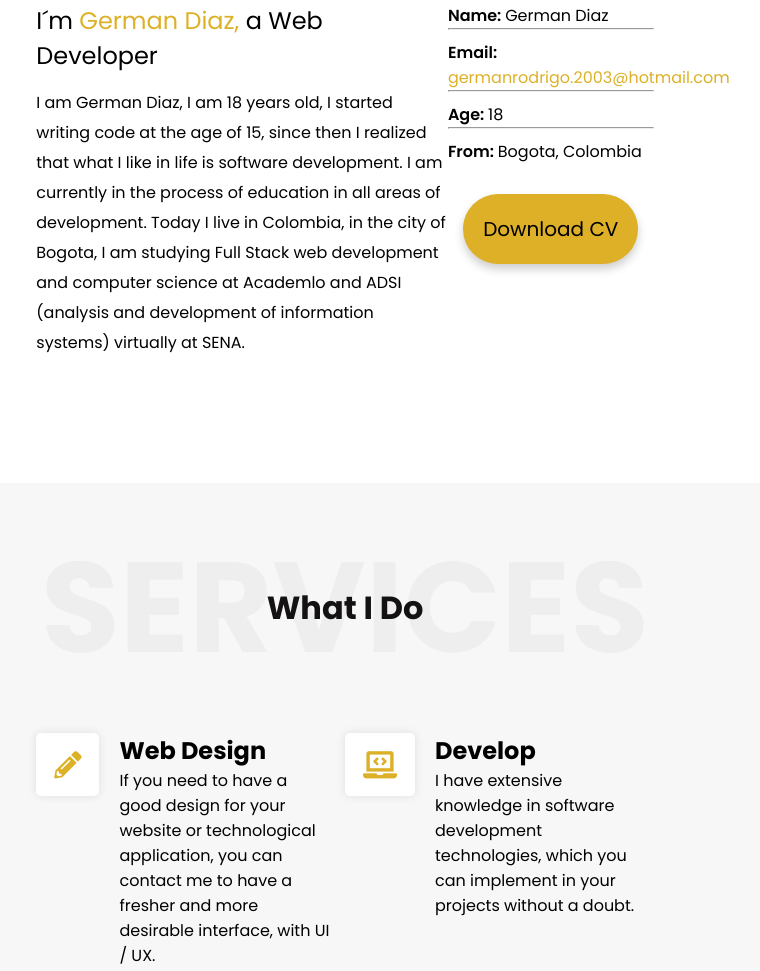
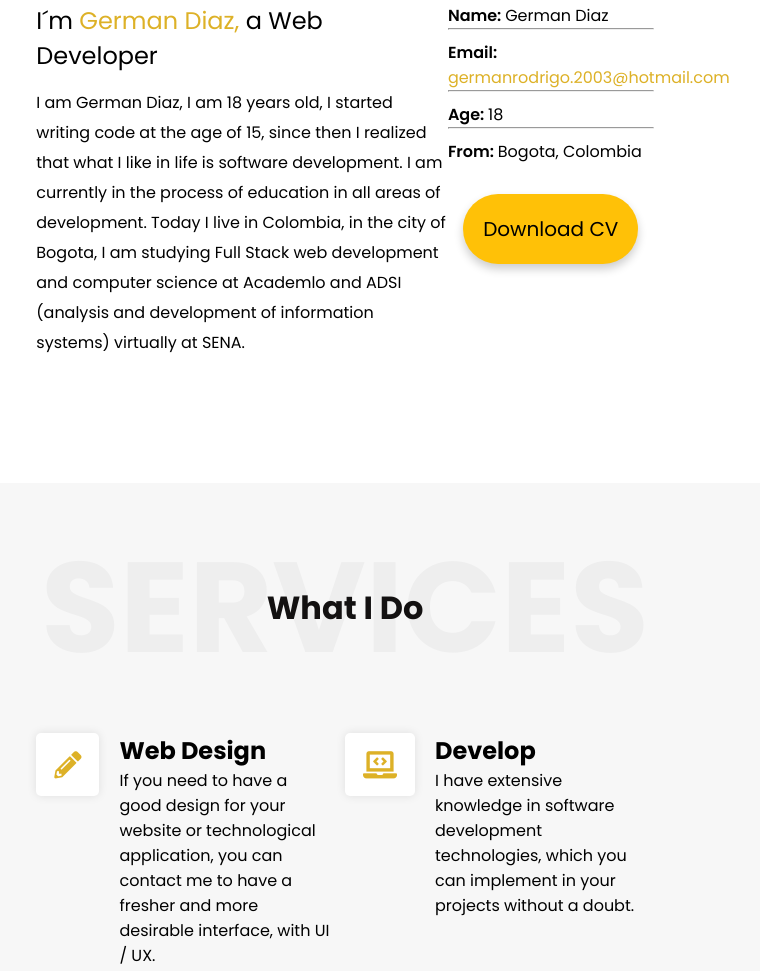
Before and after one commit to germandiaz17/Portfolio-German-Diaz, a plain HTML site: page index.html in a window 1280 px wide. Shown: the part 1047-2018 px from the top of the page, without its empty margins (445-1205 px from the left). Drawn offline with Linux system fonts and the light colour scheme.

Commit message:
cambio de color a los botones

```diff
--- a/css/componentes/about-me.css
+++ b/css/componentes/about-me.css
@@ -44,7 +44,7 @@
     cursor: pointer;
     border: none;
     border-radius: 40px;
-    background-color: #ddb027;
+    background-color: #FFC107;
     padding: 20px;
     margin-top: 30px;
     font-size: 20px;
```
